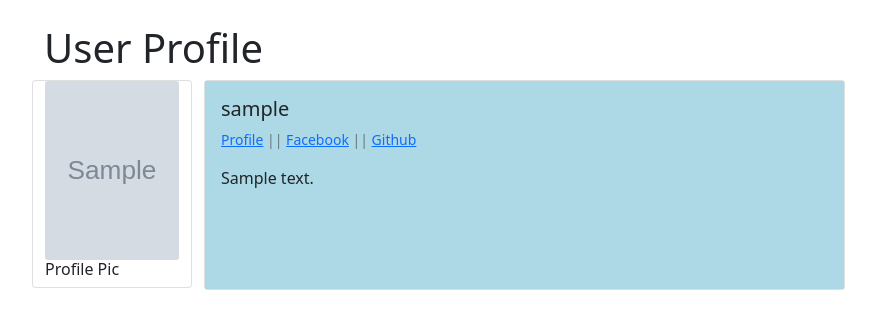
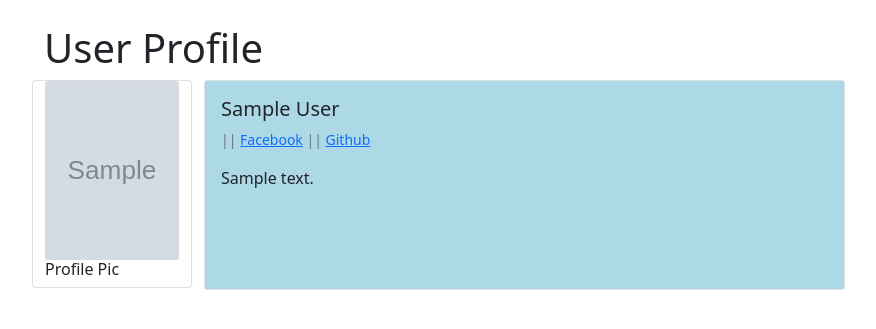
Before and after one commit to DeaaTH65/Blog_Application, a Django app: template Blog_Application/users/templates/registration/user_profile.html in a window 1280 px wide. Shown: the part 56-385 px from the top of the page, without its empty margins (38-914 px from the left). Run offline with Django 3.2, Linux system fonts and the light colour scheme; the template is opened without the code that fills it: most values are stand-ins (such as "Sample title", 1, 10 or a date in 2020); grey boxes marked "Sample" are stand-in pictures.

Commit message:
user profile shown

```diff
--- a/Blog_Application/blog/templates/article_details.html
+++ b/Blog_Application/blog/templates/article_details.html
@@ -59,7 +59,7 @@
             <div class="card-body" style="height: 13rem; background-color: lightblue">
                 <h5 class="card-title">{{ post.author.username }}</h5>
                 <p class="small text-muted">
-                    <a href="#">Profile</a>
+                    <a href="{% url 'show-profile' post.author.profile.id %}">Profile</a>
 
                     {% if post.author.profile.facebook_url %}
                         || <a href="{{ post.author.profile.facebook_url }}">Facebook</a>
--- a/Blog_Application/users/templates/registration/user_profile.html
+++ b/Blog_Application/users/templates/registration/user_profile.html
@@ -8,8 +8,8 @@
 
 <div class="row">
     <div class="card" style="width: 10rem; height: 13rem;">
-        {% if post.author.profile.profile_pic %}
-            <img src="{{ post.author.profile.profile_pic.url }}" class="card-img" width=150, height=200,  alt="...">
+        {% if page_user.profile_pic %}
+            <img src="{{ page_user.profile_pic.url }}" class="card-img" width=150, height=200,  alt="...">
         {% else %}
             <img src="{% static 'images/default_profile_pic.png' %}" class="card-img" width=250, height=200, alt="...">
         {% endif %}
@@ -18,18 +18,16 @@
     <div class="col-sm-7">
       <div class="card">
         <div class="card-body" style="height: 13rem; background-color: lightblue">
-            <h5 class="card-title">{{ post.author.username }}</h5>
+            <h5 class="card-title">{{ page_user.user.first_name }} {{ page_user.user.last_name }}</h5>
             <p class="small text-muted">
-                <a href="#">Profile</a>
-
-                {% if post.author.profile.facebook_url %}
-                    || <a href="{{ post.author.profile.facebook_url }}">Facebook</a>
+                {% if page_user.facebook_url %}
+                    || <a href="{{ page_user.facebook_url }}">Facebook</a>
                 {% endif %}
-                {% if post.author.profile.github_url %}
-                    || <a href="{{ post.author.profile.github_url }}">Github</a>
+                {% if page_user.github_url %}
+                    || <a href="{{ page_user.github_url }}">Github</a>
                 {% endif %}
             </p>
-          <p class="card-text">{{ post.author.profile.bio }}</p>
+          <p class="card-text">{{ page_user.bio }}</p>
 
         </div>
       </div>
--- a/Blog_Application/users/urls.py
+++ b/Blog_Application/users/urls.py
@@ -1,5 +1,5 @@
 from django.urls import path
-from .views import UserRegisterView, UserEditView, PasswordsChangeView, ShowProfilePageView
+from .views import UserRegisterView, UserEditView, PasswordsChangeView, ShowProfilePageView, CreateProfilePageView
 #from django.contrib.auth import views as auth_views
 from . import views
 
@@ -10,5 +10,6 @@ urlpatterns = [
     #path('password/', auth_views.PasswordChangeView.as_view(template_name='registration/change-password.html')),
     path('password/', PasswordsChangeView.as_view(template_name='registration/change-password.html')),
     path('password_success/', views.password_success, name='password-success'),
+    path('create_profile/', CreateProfilePageView.as_view(), name='create-profile'),
     path('<int:pk>/profile/', ShowProfilePageView.as_view(), name='show-profile'),
 ]
```
Also changed, not shown: Blog_Application/users/templates/registration/create_user_profile.html (added, +24 -0 lines), Blog_Application/users/views.py (+13 -2 lines).
